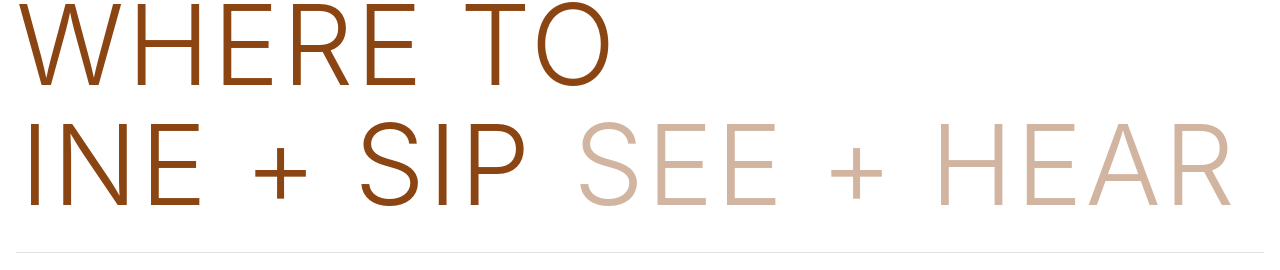
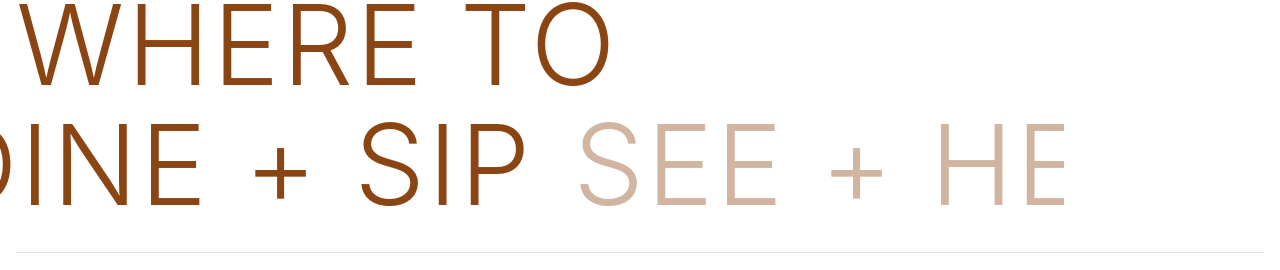
Before and after one commit to jedinrk/category-tab-react-component, a Next.js app in the folder where-to-component/: page / in a window 1280 px wide. Shown: the part 236-506 px from the top of the page. Built offline with nearby package versions, Linux system fonts and the light colour scheme.

Commit message:
refactor: optimize tab initialization and enhance circular navigation layout in WhereToComponent

```diff
--- a/where-to-component/src/components/WhereToComponent.tsx
+++ b/where-to-component/src/components/WhereToComponent.tsx
@@ -63,7 +63,7 @@ const WhereToComponent = forwardRef<WhereToComponentRef>((props, ref) => {
     // Adjust based on which set we're targeting
     switch (useSet) {
       case 'prev':
-        return -(translateX); // First duplicate set (no offset)
+        return -translateX; // First duplicate set (no offset)
       case 'main':
         return -(translateX + oneSetWidth); // Main set (offset by one set)
       case 'next':
@@ -248,15 +248,18 @@ const WhereToComponent = forwardRef<WhereToComponentRef>((props, ref) => {
     const initializeTabs = () => {
       calculateTabWidths();
       if (tabSliderRef.current) {
+        // Set initial position without animation to prevent visual jump
+        const initialTranslation = calculateTabTranslation(activeTab);
         gsap.set(tabSliderRef.current, {
-          x: calculateTabTranslation(activeTab),
+          x: initialTranslation,
           willChange: 'transform'
         });
       }
     };
 
-    // Initialize after a short delay to ensure DOM is ready
-    const timer = setTimeout(initializeTabs, 100);
+    // Initialize immediately, then with a small delay to ensure DOM measurements are accurate
+    initializeTabs();
+    const timer = setTimeout(initializeTabs, 50);
 
     const handleResize = () => {
       calculateTabWidths();
@@ -361,14 +364,23 @@ const WhereToComponent = forwardRef<WhereToComponentRef>((props, ref) => {
           {/* Tab Viewport Container */}
           <div
             ref={tabViewportRef}
-            className="where-to__tab-viewport overflow-hidden w-full mt-2"
+            className="where-to__tab-viewport w-full mt-2"
+            style={{
+              position: 'relative',
+              overflow: 'hidden',
+              paddingLeft: '200px', // Add padding to prevent clipping of translated content
+              marginLeft: '-200px' // Offset the padding to maintain visual alignment
+            }}
           >
             <nav
               ref={tabSliderRef}
               className="where-to__tab-slider flex flex-nowrap items-baseline will-change-transform"
               role="tablist"
               aria-label="Where To Categories"
-              style={{ transform: 'translateX(0px)' }}
+              style={{
+                transform: 'translateX(0px)',
+                position: 'relative'
+              }}
             >
               {/* Duplicate tabs at the beginning for circular navigation */}
               {venueData.map((category) => (
```
